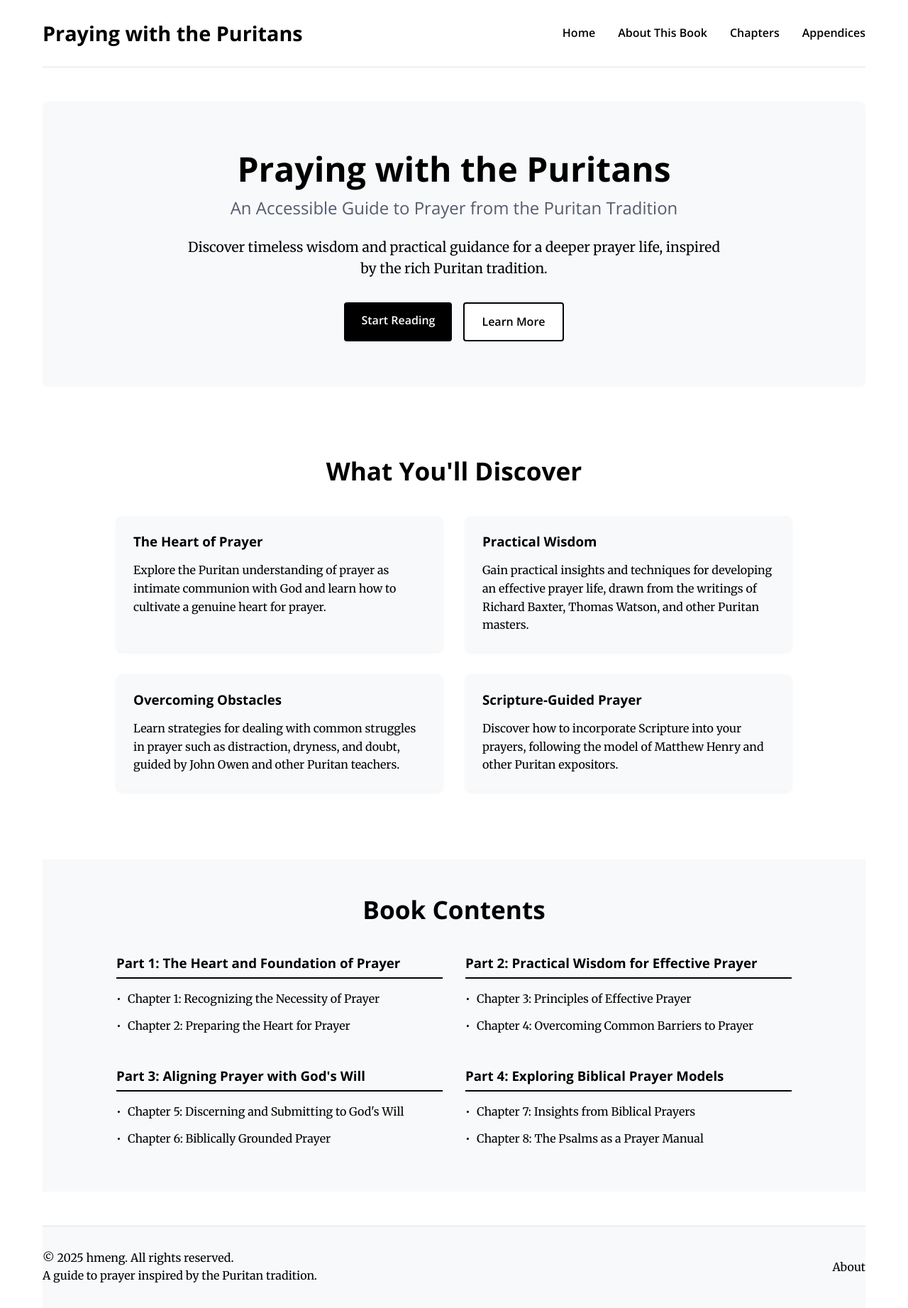
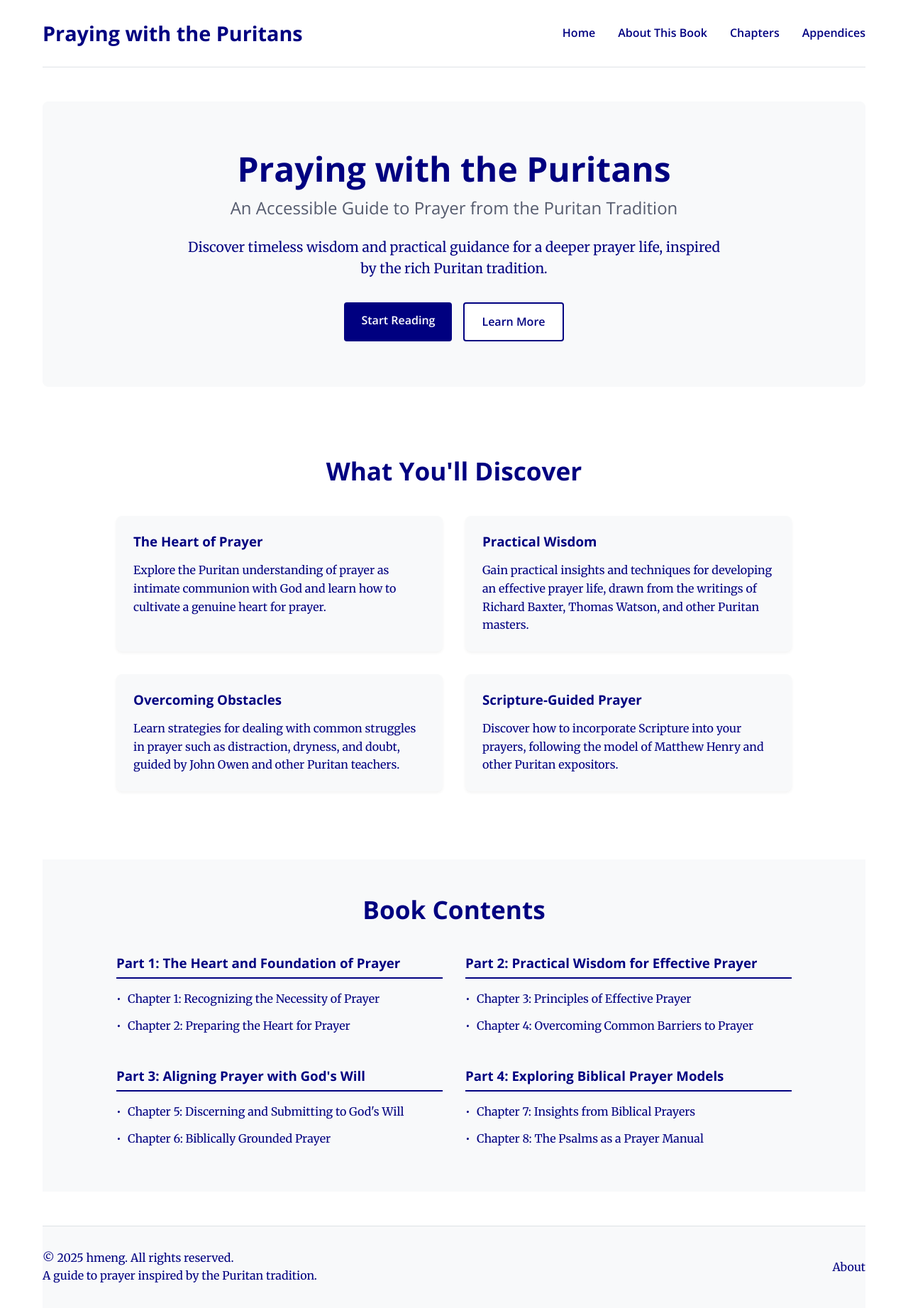
Before and after one commit to hmeng/puritan-prayer, a Jekyll site: the page built from index.md, in a window 1280 px wide. Shown: the whole page at 71% size. Built offline with Jekyll 4.4.1, drawn with Linux system fonts in a browser that asks for light colours.

Commit message:
Adjust style to royal blue

```diff
--- a/assets/css/main.css
+++ b/assets/css/main.css
@@ -1,9 +1,9 @@
 /* Base Styles */
 :root {
-  --primary-color: #000000;  /* Black */
+  --primary-color: #000080;  /* Royal Blue */
   --secondary-color: #8d99ae; /* Light gray */
   --accent-color: #e07a5f; /* Salmon */
-  --text-color: #000000; /* Black */
+  --text-color: #000080; /* Royal Blue */
   --light-text: #555b6e; /* Slightly darker gray */
   --background-color: #fff; /* White */
   --light-background: #f8f9fa; /* Light gray */
```
